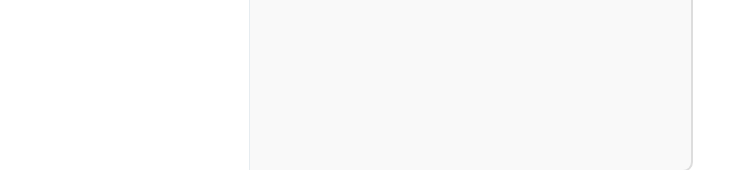
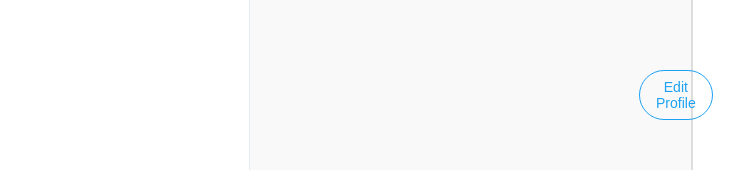
Before and after one commit to samyogacharya12/Twitter-demake-frontend, an Angular app: page /profile in a window 1280 px wide. Shown: the part 516-686 px from the top of the page, without its empty margins (0-755 px from the left). Built offline with nearby package versions, Linux system fonts and the light colour scheme.

Commit message:
adding changes

```diff
--- a/src/app/dashboard/dashboard.component.html
+++ b/src/app/dashboard/dashboard.component.html
@@ -6,7 +6,7 @@
       <li><a href="#"><i class="icon-home"></i> Home</a></li>
       <li><a href="#"><i class="icon-messages"></i> Messages</a></li>
       <li><a href="#"><i class="icon-notifications"></i> Notifications</a></li>
-      <li><a href="#"><i class="icon-profile"></i> Profile</a></li>
+      <li><a href="profile"><i class="icon-profile"></i> Profile</a></li>
       <li><a href="#"><i class="icon-settings"></i> Settings</a></li>
     </ul>
   </aside>
--- a/src/app/profile/profile.component.css
+++ b/src/app/profile/profile.component.css
@@ -1,3 +1,30 @@
+
+
+.edit-btn {
+  display: flex;
+  justify-content: flex-start;
+  background-color: transparent;
+  border: 1px solid #1da1f2;
+  color: #1da1f2;
+  padding: 8px 16px;
+  font-size: 14px;
+  border-radius: 9999px;
+  cursor: pointer;
+  transition: background-color 0.2s ease;
+  margin-left: 700px;
+  margin-top: -30px; /* Move the button upward */
+}
+
+.edit-btn:hover {
+  background-color: rgba(29, 161, 242, 0.1);
+}
+
+.edit-btn:active {
+  background-color: rgba(29, 161, 242, 0.2);
+}
+
+
+
 /* Add a border to the cover photo */
 .cover-photo img {
     border: 2px solid #ddd; /* Light gray border */
@@ -251,7 +278,7 @@ body {
 .follow-info {
     display: flex;
     justify-content: center;
-    margin-top: 10px;
+    margin-bottom: 40px;
     gap: 20px;
     margin-right: 700px;
 }
--- a/src/app/profile/profile.component.html
+++ b/src/app/profile/profile.component.html
@@ -29,6 +29,9 @@
                 <p>@{{ handle }}</p>
               </div>
             </div>
+              <button (click)="navigateToProfile()" class="edit-btn">
+                Edit Profile
+              </button>
             <div class="follow-info">
               <div class="following">
                 <strong>{{ following }}</strong> Following
--- a/src/app/profile/profile.component.ts
+++ b/src/app/profile/profile.component.ts
@@ -1,16 +1,20 @@
 import { Component } from '@angular/core';
-
+import {Router} from '@angular/router'
 @Component({
   selector: 'app-profile',
   templateUrl: './profile.component.html',
   styleUrls: ['./profile.component.css']
 })
 export class ProfileComponent {
+
+  constructor(private router: Router) {}  // Inject the Router service
+
   name: string = 'John Doe';
   handle: string = 'johndoe';
   bio: string = 'Web Developer | Tech Enthusiast | Coffee Lover';
   followers: number = 1200;
   following: number = 500;
+
 
   tweets = [
     {
@@ -27,4 +31,9 @@ export class ProfileComponent {
     }
     // Add more tweets here
   ];
+
+  navigateToProfile() {
+    this.router.navigate(['/registration']);
+  }
+
 }
```
